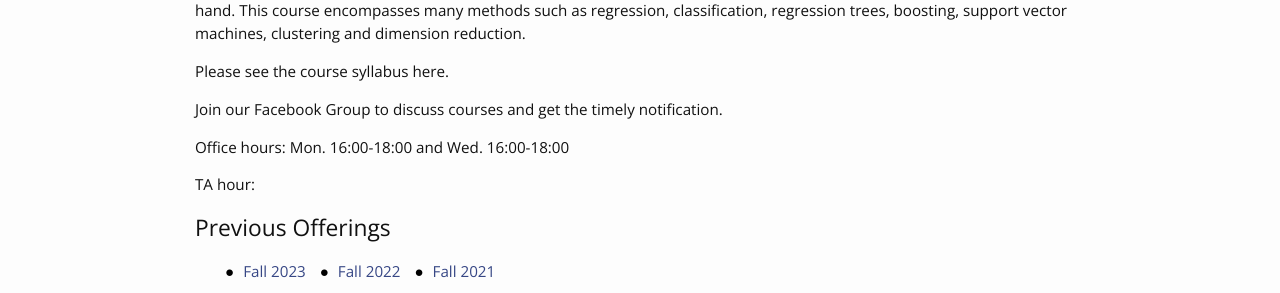
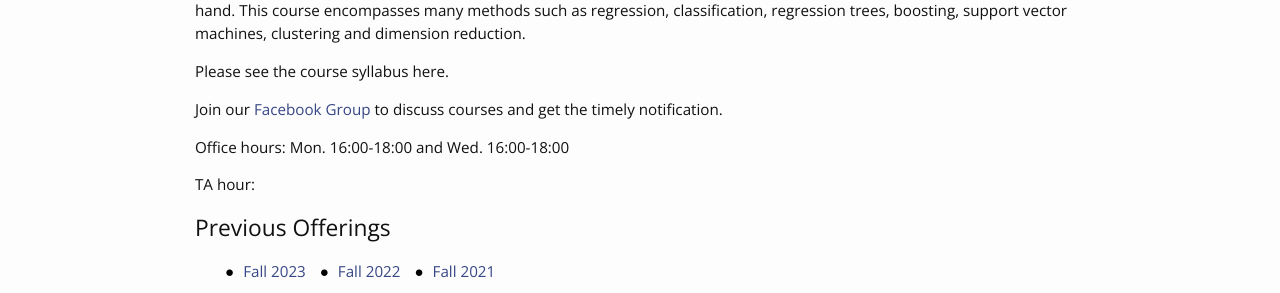
Before and after one commit to phonchi/nsysu-math524, a Jekyll site: the page built from index.md, in a window 1280 px wide. Shown: the part 362-655 px from the top of the page. Built offline with Jekyll 4.4.1, drawn with Linux system fonts in a browser that asks for light colours; nearby versions of some CDN libraries; part of the change alters nothing that is shown.

```diff
--- a/index.md
+++ b/index.md
@@ -4,7 +4,7 @@ layout: home
 
 Please see the course syllabus here.
 
-Join our Facebook Group to discuss courses and get the timely notification.
+Join our [Facebook Group](https://www.facebook.com/groups/751826324288500) to discuss courses and get the timely notification.
 
 Office hours: Mon. 16:00-18:00 and Wed. 16:00-18:00
 
```
